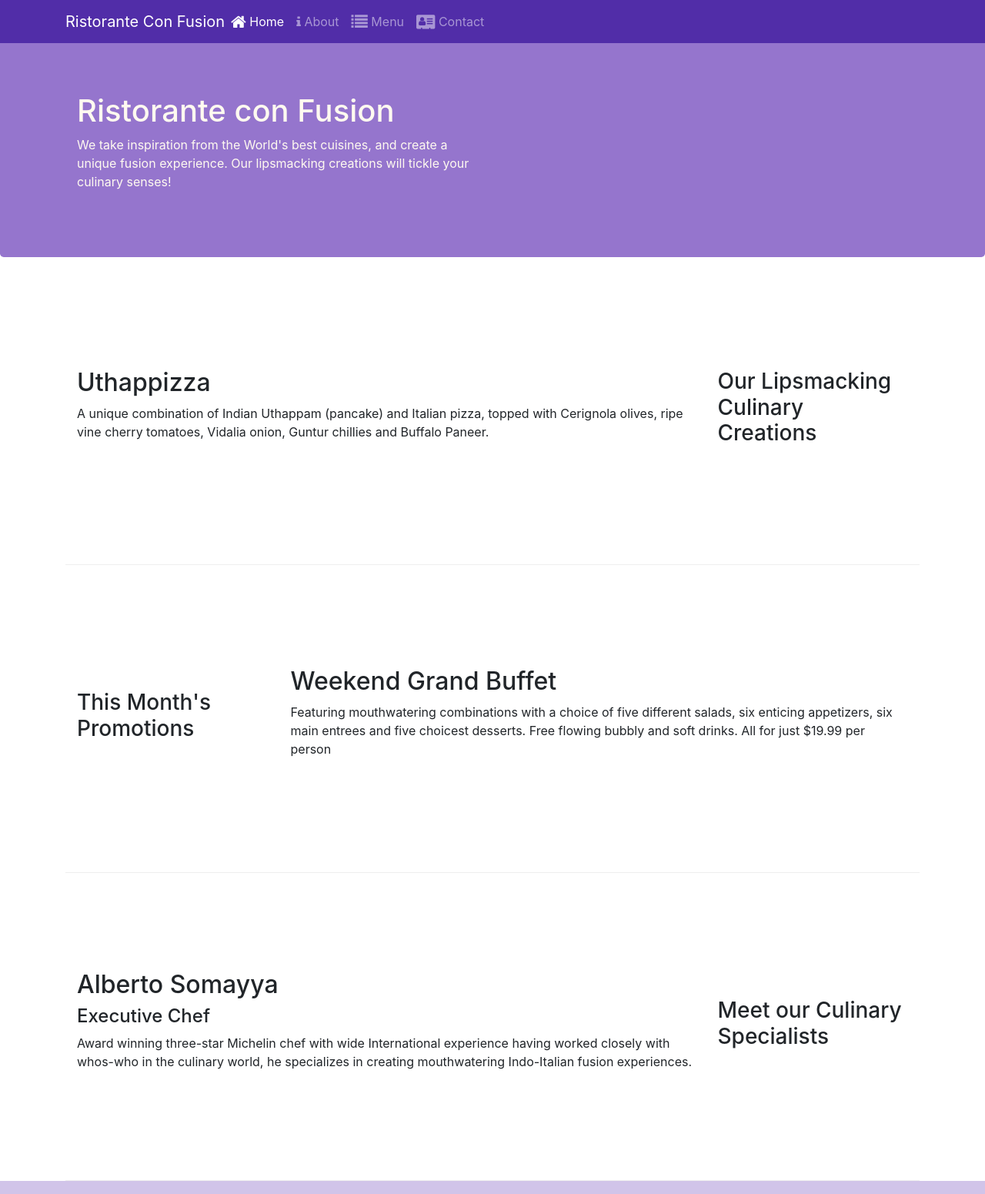
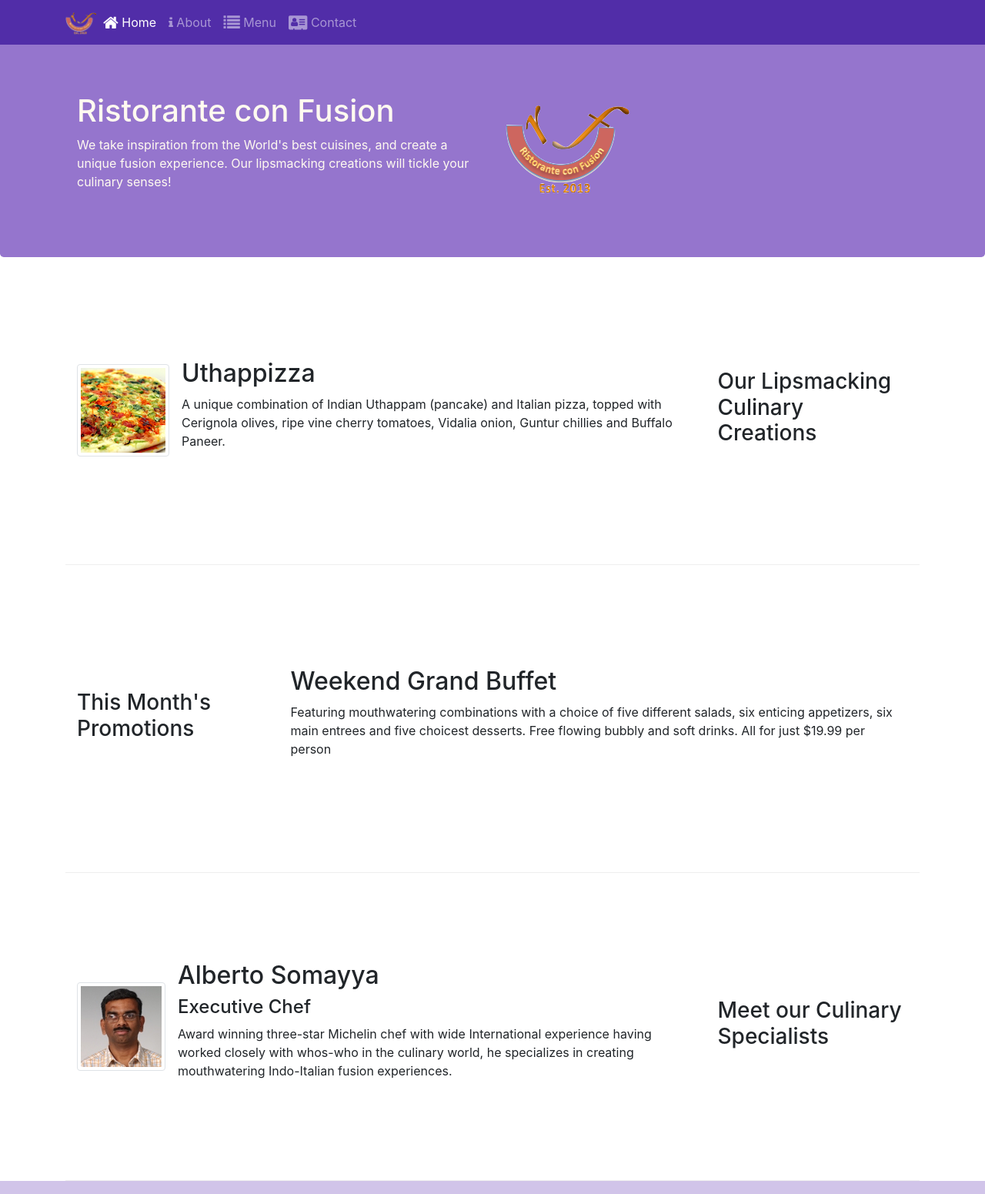
Before and after one commit to aneesh-141/Excercise-Projects, a website: page index.html in a window 1280 px wide. Shown: the top 1551 px of the page at 77% size. Drawn offline with nearby package versions, Linux system fonts and the light colour scheme.

Commit message:
Images and Media

```diff
--- a/index.html
+++ b/index.html
@@ -23,7 +23,7 @@
           <button class="navbar-toggler" type="button" data-toggle="collapse" data-target="#Navbar">
               <span class="navbar-toggler-icon"></span>
           </button>
-        <a class="navbar-brand mr-auto" href="#">Ristorante Con Fusion              </a>
+        <a class="navbar-brand mr-auto" href="#"> <img src="img/logo.png" height="30px" width="41px"> </a>
 
           <div class="collapse navbar-collapse" id="Navbar">
         <ul class="navbar-nav mr-auto">
@@ -48,7 +48,8 @@
                     <h1>Ristorante con Fusion</h1>
                     <p>We take inspiration from the World's best cuisines, and create a unique fusion experience. Our lipsmacking creations will tickle your culinary senses!</p>
                 </div>
-                <div class="col-12 col-sm">
+                <div class="col-12 col-sm align-self-center">
+                    <img src="img/logo.png" class="img-fluid">
                 </div>
             </div>
         </div>
@@ -60,10 +61,19 @@
                 <h3>Our Lipsmacking Culinary Creations</h3>
             </div>
             <div class="col col-sm order-sm-first col-md">
-                <h2>Uthappizza</h2>
-                <p>A unique combination of Indian Uthappam (pancake) and Italian pizza, topped with Cerignola olives, ripe vine cherry tomatoes, Vidalia onion, Guntur chillies and Buffalo Paneer.</p>
+                <div class="media">
+                    <img class="d-flex mr-3 img-thumbnail align-self-center"
+                            src="img/uthappizza.png" alt="Uthappizza">
+                    <div class="media-body">
+                        <h2 class="mt-0">Uthappizza</h2>
+                        <p class="d-none d-sm-block">A unique combination of Indian Uthappam (pancake) and
+                            Italian pizza, topped with Cerignola olives, ripe vine
+                            cherry tomatoes, Vidalia onion, Guntur chillies and
+                            Buffalo Paneer.</p>
+                    </div>
+                </div>
             </div>
-        </div>
+          </div>
 
 
         <div class="row row-content align-items-center">
@@ -81,9 +91,19 @@
                 <h3>Meet our Culinary Specialists</h3>
             </div>
             <div class="col col-sm order-sm-first col-md">
-                <h2>Alberto Somayya</h2>
-                <h4>Executive Chef</h4>
-                <p>Award winning three-star Michelin chef with wide International experience having worked closely with whos-who in the culinary world, he specializes in creating mouthwatering Indo-Italian fusion experiences. </p>
+                <div class="media">
+                    <img class="d-flex mr-3 img-thumbnail align-self-center"
+                            src="img/alberto.png" alt="Alberto Somayya">
+                    <div class="media-body">
+                        <h2 class="mt-0">Alberto Somayya</h2>
+                        <h4>Executive Chef</h4>
+                        <p class="d-none d-sm-block">Award winning three-star Michelin chef with wide
+                            International experience having worked closely with
+                            whos-who in the culinary world, he specializes in
+                            creating mouthwatering Indo-Italian fusion experiences.
+                            </p>
+                    </div>
+                </div>
             </div>
         </div>
     </div>
```
Also changed, not shown: aboutus.html (+3 -2 lines), contactus.html (+3 -2 lines), img/alberto.png (added), img/buffet.png (added), img/logo.png (added), img/uthappizza.png (added), 1 other file.
